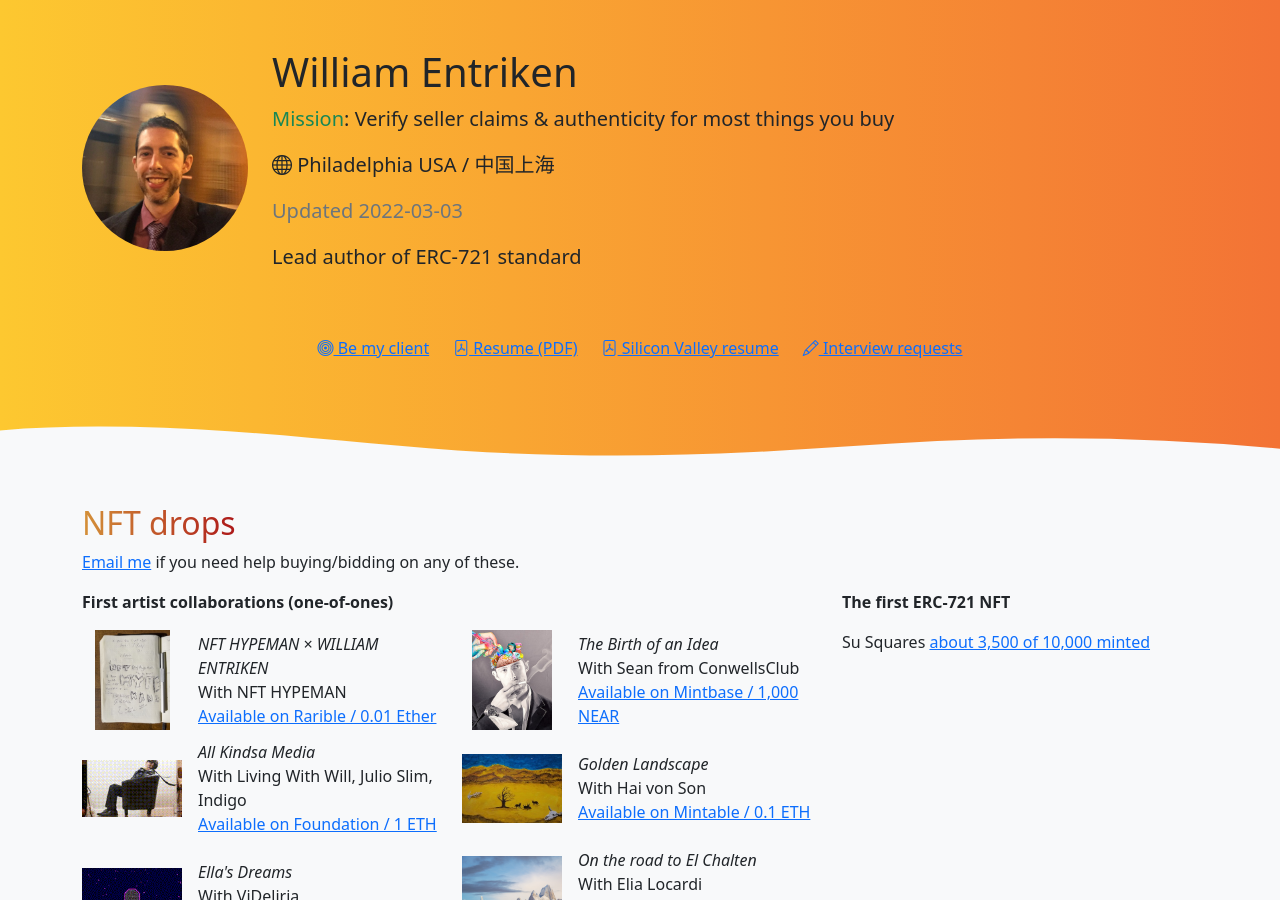
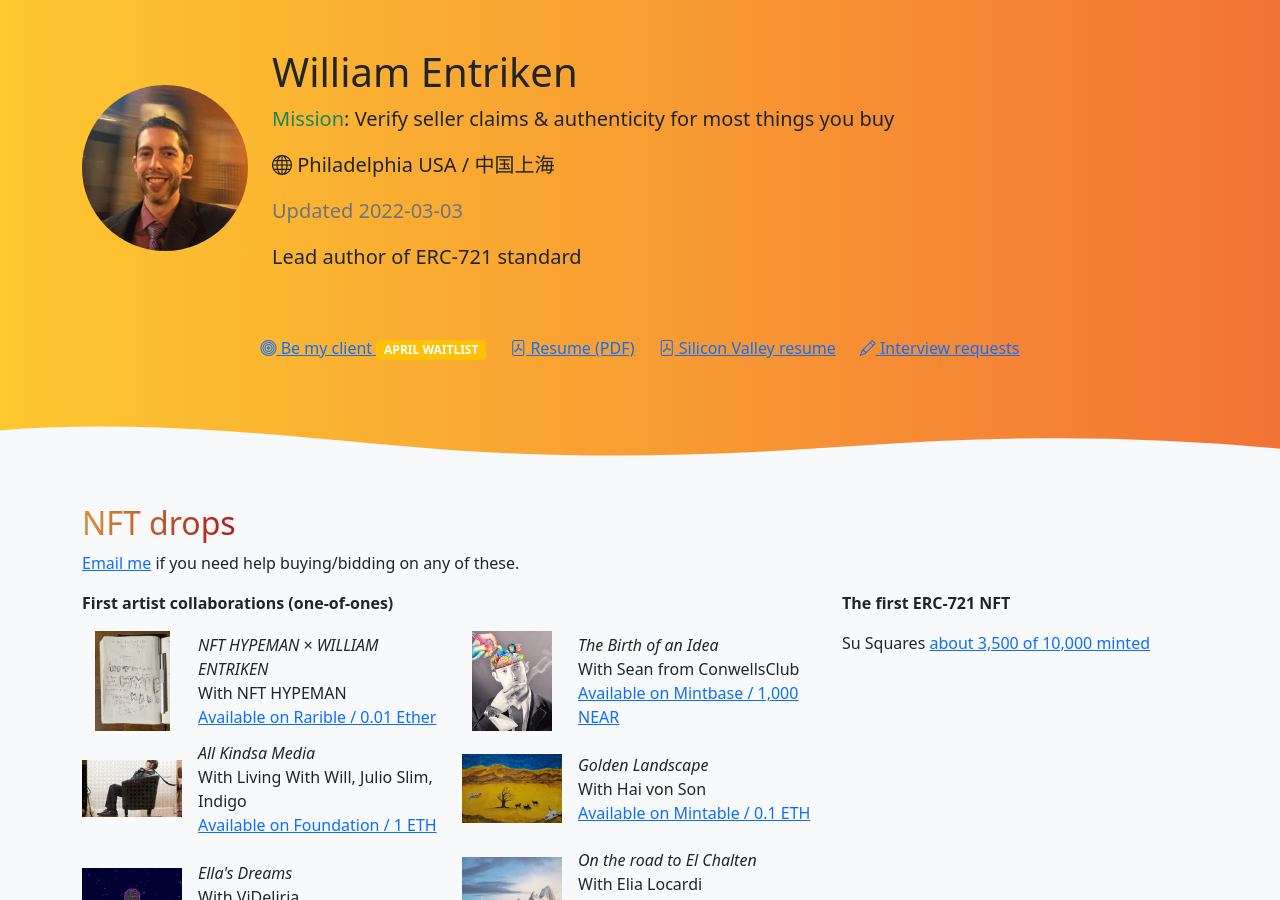
Before and after one commit to fulldecent/phor.net, a Jekyll site: the page built from index.html, in a window 1280 px wide and 900 px high. Built offline with Jekyll 4.4.1, drawn with Linux system fonts in a browser that asks for light colours; nearby versions of some CDN libraries; comment, search, counter and statistics services are not loaded.

Commit message:
april waitlist

```diff
--- a/advisory.html
+++ b/advisory.html
@@ -12,7 +12,7 @@ Audit work:
         <img src="assets/portraits/william-smoking-mini.jpg" class="pull-right minipolaroid" style="max-height:10em" >
 
         <h1 class="display-4">Advisory</h1>
-        <p class="lead">Contact William first to check time availability before buying.</p>
+        <p class="lead">Contact William first to check time availability before buying. <span class="badge bg-warning">APRIL WAITLIST</span></p>
 
         <p><strong>Experienced product architect, advisor, developer advocate and strategy consultant for blockchain projects.</strong></p>
         <p>SERIOUS INQUIRIES ONLY.</p>
--- a/index.html
+++ b/index.html
@@ -233,7 +233,7 @@ https://github.com/google/libphonenumber/actions
 
       <nav class="d-flex flex-column flex-md-row justify-content-center mb-3 gap-4 mt-5">
         <a class="link-primary" href="advisory">
-          <i class="bi bi-bullseye" aria-hidden="true"></i> Be my client
+          <i class="bi bi-bullseye" aria-hidden="true"></i> Be my client <span class="badge bg-warning">APRIL WAITLIST</span>
         </a>
         <a class="link-primary" href="https://phor.net/WmEntriken%20resume%202020-01-02%20WEB.pdf">
           <i class="bi bi-file-pdf" aria-hidden="true"></i> Resume (PDF)
```
